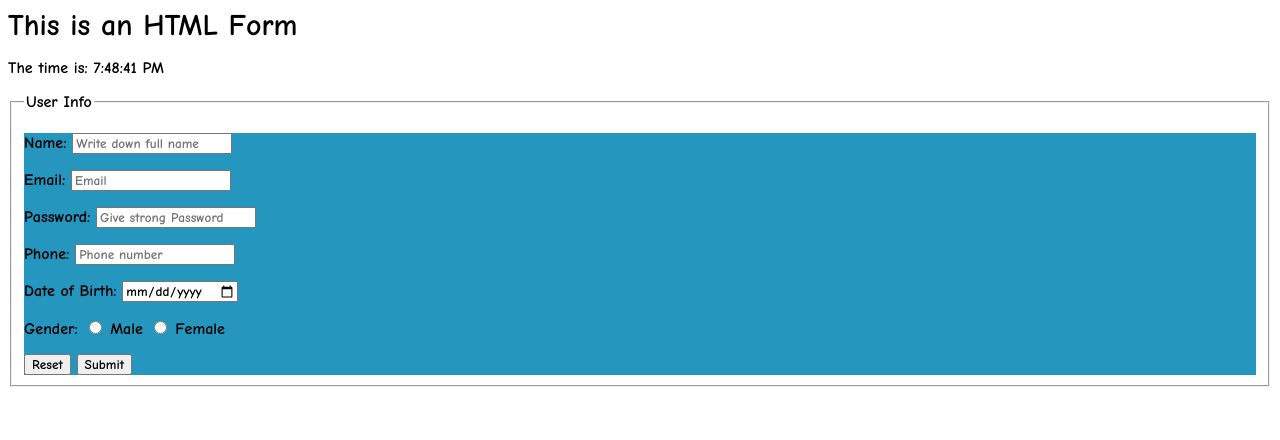
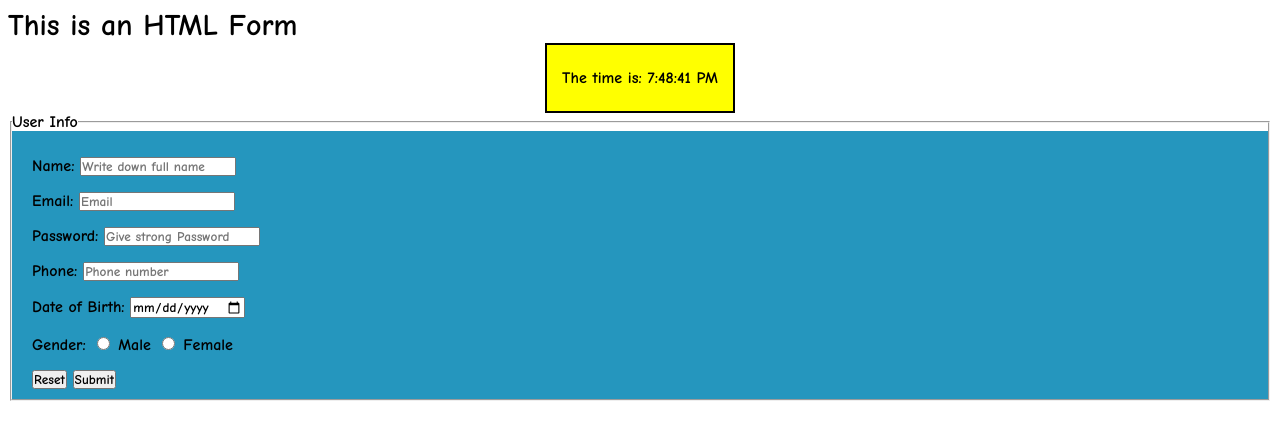
Before and after one commit to MotiurRahmanSany/HTML-form, a plain HTML site: page index.html in a window 1280 px wide. Drawn offline with Linux system fonts and the light colour scheme.

Commit message:
added time

```diff
--- a/index.html
+++ b/index.html
@@ -8,8 +8,10 @@
 </head>
 <body>
     <header>This is an HTML Form</header>
-    <div title="Showing real time">
-        <p>The time is: <span id="time"></span></p>
+    <div class="time-con">
+        <div title="Showing real time" id="time-div">
+            <p>The time is: <span id="time"></span></p>
+        </div>
     </div>
     <form action="/action_page.php">
         <fieldset>
@@ -37,8 +39,8 @@
                 </p>
                 <p>
                     <label for="gender">Gender: </label>
-                    <input type="radio" id="gender" name="gender" value="male"> Male
-                    <input type="radio" id="gender" name="gender" value="female"> Female
+                    <input type="radio"  name="gender" value="male"> Male
+                    <input type="radio"  name="gender" value="female"> Female
                 </p>
 
                 <input type="reset" title="All inserted values will be reset">
--- a/main.js
+++ b/main.js
@@ -1,7 +1,6 @@
 // let n = prompt("Insert a number");
 // for (let i = 1; i < n; i++)
 //     console.log(i);
-
 let num = document.querySelector('#time');
 setInterval(showTime, 1000);
 
--- a/styles.css
+++ b/styles.css
@@ -6,6 +6,8 @@
 *{
     font-family: 'Comic Sans MS';
     font-weight: 700;
+    /* border: 0px; */
+    padding: 0px;
 }
 header{
     font-size: 30px;
@@ -16,5 +18,18 @@ header{
 
 .container{
     background-color: #2596be;
+    padding: 10px 20px;
 
 }
+
+#time-div{
+    background-color: yellow;
+    display: inline-block;
+    padding: 8px 15px;
+    border: 2px solid black;
+}
+.time-con{
+    display: flex;
+    justify-content: center;
+    align-items: center;
+}
```
